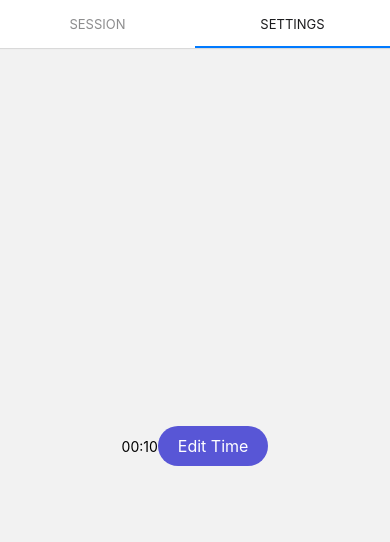
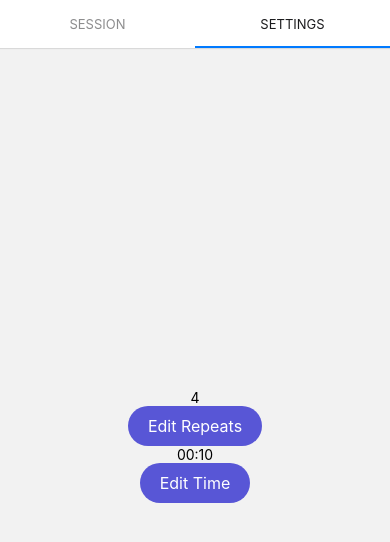
Before and after one commit to EdgardoArriagada/simpleTimer, a React Native app: screen /Settings in a window 390 px wide. Shown: the top 542 px of the page. Built offline with nearby package versions, Linux system fonts and the light colour scheme.

Commit message:
configure multiple modals

```diff
--- a/src/presentations/screens/SessionSettingsScreen.tsx
+++ b/src/presentations/screens/SessionSettingsScreen.tsx
@@ -5,35 +5,64 @@ import {TimePicker} from '../components/TimePicker';
 import {Button} from '../components/Button';
 import {useMemoizedClock, useSessionStore} from '../store/session-store';
 
+enum Modals {
+  None,
+  EditTime,
+  EditRepeats,
+}
+
 export const SessionSettingsScreen: FC = () => {
   const time = useMemoizedClock();
+  const repeats = useSessionStore(state => state.repeats);
   const changeSecondsFromTime = useSessionStore(
     state => state.changeSecondsFromTime,
   );
 
-  const [isEditTimeVisible, setIsEditTimeVisible] = useState(false);
+  const [visibleModal, setVisibleModal] = useState(Modals.None);
   return (
     <View
       style={{
         flex: 1,
-        flexDirection: 'row',
+        flexDirection: 'column',
         justifyContent: 'center',
         alignItems: 'center',
       }}>
-      <Text>{time}</Text>
-      <Button onPress={() => setIsEditTimeVisible(true)}>Edit Time</Button>
+      <Text>{repeats}</Text>
+      <Button onPress={() => setVisibleModal(Modals.EditRepeats)}>
+        Edit Repeats
+      </Button>
       <Modal
         animationType="slide"
         transparent={true}
-        visible={isEditTimeVisible}
+        visible={visibleModal === Modals.EditRepeats}
         onRequestClose={() => {
-          setIsEditTimeVisible(false);
+          setVisibleModal(Modals.None);
         }}>
         <TimePicker
           initialTime={time}
           onConfirm={confirmTime => {
             changeSecondsFromTime(confirmTime);
-            setIsEditTimeVisible(false);
+            setVisibleModal(Modals.None);
+          }}
+        />
+      </Modal>
+
+      <Text>{time}</Text>
+      <Button onPress={() => setVisibleModal(Modals.EditTime)}>
+        Edit Time
+      </Button>
+      <Modal
+        animationType="slide"
+        transparent={true}
+        visible={visibleModal === Modals.EditTime}
+        onRequestClose={() => {
+          setVisibleModal(Modals.None);
+        }}>
+        <TimePicker
+          initialTime={time}
+          onConfirm={confirmTime => {
+            changeSecondsFromTime(confirmTime);
+            setVisibleModal(Modals.None);
           }}
         />
       </Modal>
```
